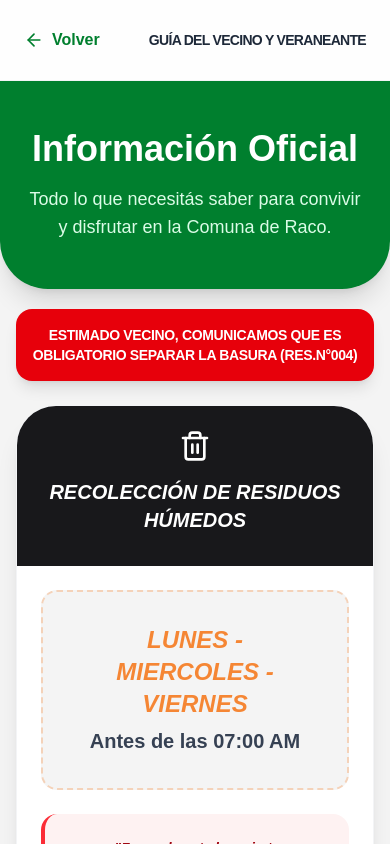
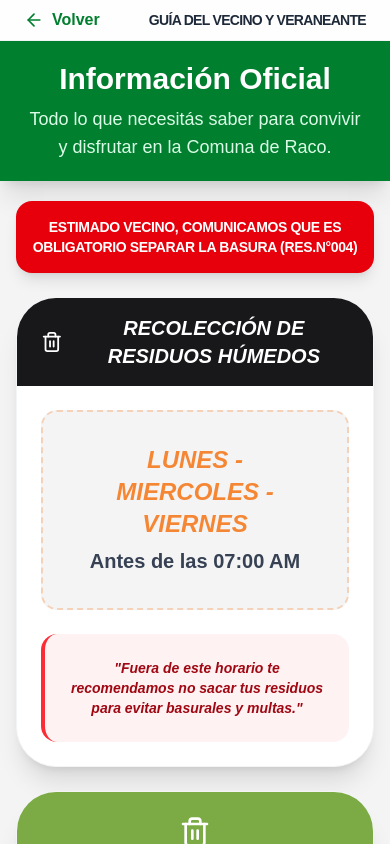
Before and after one commit to leo43161/raco-web-v2, a Next.js app: page /veraneantes in a window 390 px wide. Shown: the top 844 px of the page. Built offline with nearby package versions, Linux system fonts and the light colour scheme.

Commit message:
Se mejoro la lectura de los resifuos en la pagina

```diff
--- a/src/app/veraneantes/page.tsx
+++ b/src/app/veraneantes/page.tsx
@@ -24,7 +24,7 @@ export default function GuiaVecino() {
 
       {/* --- HEADER --- */}
       <header className="bg-white/90 backdrop-blur-md sticky top-0 z-50 border-b border-gray-100">
-        <div className="container mx-auto px-6 h-20 flex items-center justify-between">
+        <div className="container mx-auto px-6 h-10 flex items-center justify-between">
           <Link href="/" className="flex items-center gap-2 text-primary font-bold hover:text-secondary transition-colors">
             <ArrowLeft size={20} />
             Volver
@@ -34,9 +34,9 @@ export default function GuiaVecino() {
       </header>
 
       {/* --- HERO DE SECCIÓN --- */}
-      <section className="bg-primary py-12 px-6 text-center text-white rounded-b-[3rem] shadow-xl">
+      <section className="bg-primary py-5 px-6 text-center text-white shadow-xl">
         <motion.div initial={{ opacity: 0, y: 20 }} animate={{ opacity: 1, y: 0 }}>
-          <h2 className="text-4xl md:text-5xl font-black mb-4">Información Oficial</h2>
+          <h2 className="text-3xl md:text-5xl font-black mb-2">Información Oficial</h2>
           <p className="text-green-100 max-w-2xl mx-auto text-lg">
             Todo lo que necesitás saber para convivir y disfrutar en la Comuna de Raco.
           </p>
@@ -55,10 +55,10 @@ export default function GuiaVecino() {
 
         {/* --- RECOLECCIÓN DE RESIDUOS HÚMEDOS (Modificado según Marcos) --- */}
         <section className="bg-white rounded-[2.5rem] shadow-xl overflow-hidden border border-gray-100">
-          <div id="residuos" className="bg-zinc-900 p-6 text-white text-center">
-            <div className="flex flex-col md:flex-row items-center justify-center gap-4 mb-2">
+          <div id="residuos" className="bg-zinc-900 px-6 py-4 text-white text-center">
+            <div className="flex flex-row md:flex-row items-center justify-center gap-4">
               <Trash2 size={32} />
-              <h3 className="text-xl md:text-3xl font-black italic uppercase">Recolección de Residuos Húmedos</h3>
+              <h3 className="text-xl md:text-3xl font-black italic uppercase mb-0">Recolección de Residuos Húmedos</h3>
             </div>
           </div>
           <div className="p-6 md:p-10">
```
